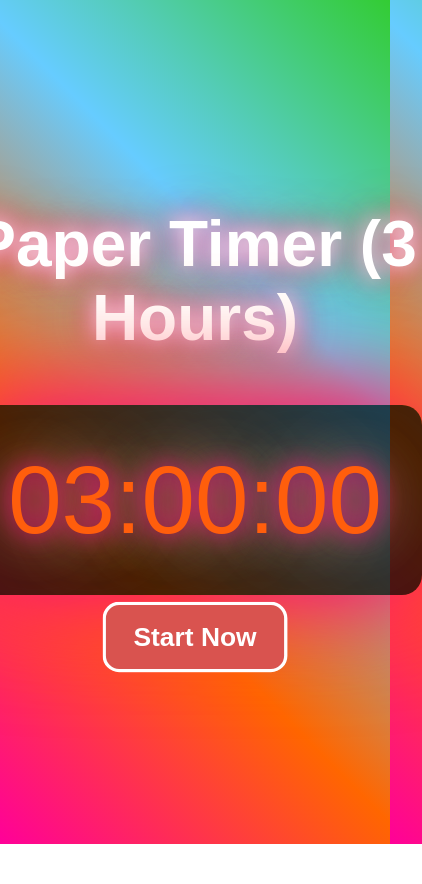
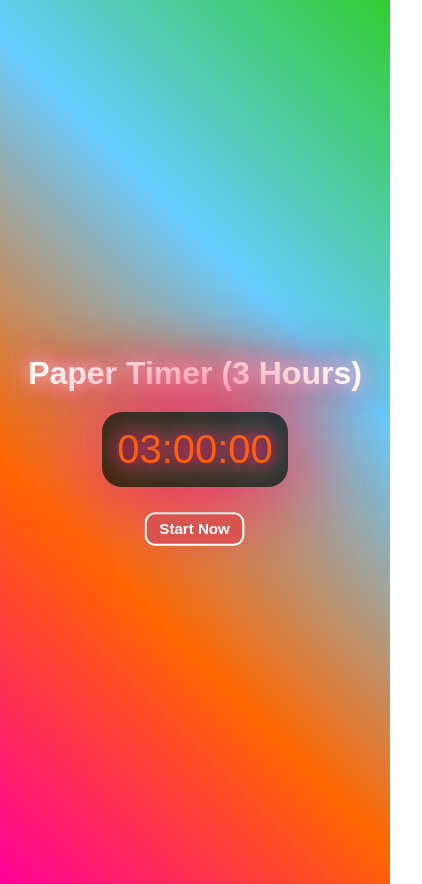
Before and after one commit to naveensssxx/------------, a plain HTML site: page index.html in a window 390 px wide. Shown: the whole page, 422 px wide, since content can reach past the window. Before the commit the page ends 844 px from the top, so only its background shows below. Drawn offline with Linux system fonts and the light colour scheme.

Commit message:
Update index.html

```diff
--- a/index.html
+++ b/index.html
@@ -5,55 +5,61 @@
   <meta name="viewport" content="width=device-width, initial-scale=1.0">
   <title>Paper Timer (3 Hours)</title>
   <style>
+    /* Base Styles */
     body {
       font-family: Arial, sans-serif;
       text-align: center;
       background: linear-gradient(45deg, #ff0099, #ff6600, #66ccff, #33cc33);
       color: white;
       animation: fadeIn 2s ease-in-out, backgroundColorAnimation 6s infinite alternate;
-      height: 100vh;
+      margin: 0;
+      min-height: 100vh;
       display: flex;
       justify-content: center;
       align-items: center;
-      margin: 0;
       overflow: hidden;
+      padding: 20px;
+    }
+    .container {
+      max-width: 800px;
+      width: 100%;
     }
     h1 {
-      font-size: 4em;
+      font-size: 3rem;
       font-weight: bold;
-      margin-bottom: 30px;
+      margin-bottom: 20px;
       text-shadow: 0 0 20px #fff, 0 0 30px #ff0099, 0 0 50px #ff6600;
     }
     #timer {
-      font-size: 6em;
-      margin-top: 20px;
-      padding: 40px;
+      font-size: 4rem;
+      padding: 20px;
       border-radius: 20px;
       background: rgba(0, 0, 0, 0.7);
       display: inline-block;
       animation: colorChange 3s infinite alternate, glowEffect 1s infinite alternate;
-      text-shadow: 0 0 25px #ff0099, 0 0 50px #ff6600, 0 0 70px #66ccff;
+      text-shadow: 0 0 15px #ff0099, 0 0 30px #ff6600, 0 0 40px #66ccff;
       transition: all 0.3s ease-in-out;
+      margin-bottom: 20px;
     }
     #timer:hover {
-      transform: scale(1.1);
+      transform: scale(1.05);
     }
     button {
-      padding: 15px 25px;
-      font-size: 1.5em;
+      padding: 10px 20px;
+      font-size: 1.2rem;
       margin: 10px;
       cursor: pointer;
       transition: background-color 0.3s ease, transform 0.2s ease, box-shadow 0.3s ease;
-      border: 3px solid #fff;
-      border-radius: 15px;
+      border: 2px solid #fff;
+      border-radius: 10px;
       background-color: transparent;
       color: white;
       font-weight: bold;
     }
     button:hover {
       background-color: #333;
-      transform: scale(1.1);
-      box-shadow: 0 0 15px #ff0099, 0 0 25px #ff6600;
+      transform: scale(1.05);
+      box-shadow: 0 0 10px #ff0099, 0 0 20px #ff6600;
     }
     #startBtn {
       display: inline-block;
@@ -69,7 +75,7 @@
         background-color: #5cb85c;
       }
       100% {
-        transform: scale(1.1);
+        transform: scale(1.05);
         background-color: #d9534f;
       }
     }
@@ -92,10 +98,38 @@
       50% { color: #ff6600; }
       100% { color: #66ccff; }
     }
+    /* Responsive adjustments */
+    @media (max-width: 768px) {
+      h1 {
+        font-size: 2.5rem;
+      }
+      #timer {
+        font-size: 3rem;
+        padding: 15px;
+      }
+      button {
+        font-size: 1rem;
+        padding: 8px 16px;
+        margin: 8px;
+      }
+    }
+    @media (max-width: 480px) {
+      h1 {
+        font-size: 2rem;
+      }
+      #timer {
+        font-size: 2.5rem;
+      }
+      button {
+        font-size: 0.9rem;
+        padding: 6px 12px;
+        margin: 6px;
+      }
+    }
   </style>
 </head>
 <body>
-  <div>
+  <div class="container">
     <h1>Paper Timer (3 Hours)</h1>
     <div id="timer">03:00:00</div>
     <div>
@@ -120,24 +154,16 @@
     let isPaused = false;
 
     function startTimer() {
-      // Start background music
       music.currentTime = 0;
       music.play().catch(error => console.log("Autoplay blocked: ", error));
-
-      // Show Stop and Pause buttons; hide Start button
       startBtn.style.display = "none";
       stopBtn.style.display = "inline-block";
       pauseBtn.style.display = "inline-block";
-
-      // Announce start (Google TTS)
       speakText("The paper has started!");
-
-      // Start timer
       interval = setInterval(updateTimer, 1000);
     }
 
     function stopTimer() {
-      // Clear timer and refresh page to reset everything
       clearInterval(interval);
       window.location.reload();
     }
@@ -159,26 +185,20 @@
       let hours = Math.floor(time / 3600);
       let minutes = Math.floor((time % 3600) / 60);
       let seconds = time % 60;
-
       document.getElementById('timer').innerText =
         (hours < 10 ? "0" : "") + hours + ":" +
         (minutes < 10 ? "0" : "") + minutes + ":" +
         (seconds < 10 ? "0" : "") + seconds;
 
-      // When 2 hours remain
       if (time === 2 * 60 * 60) {
         document.getElementById('twoHourSound').play();
         speakText("The time is now two hours remaining!");
         music.volume = 0.3;
       }
-
-      // When 1 hour remains
       if (time === 1 * 60 * 60) {
         document.getElementById('oneHourSound').play();
         speakText("The time is now one hour remaining!");
       }
-
-      // Timer ends
       if (time <= 0) {
         clearInterval(interval);
         document.getElementById('endBell').play();
@@ -186,15 +206,10 @@
         music.volume = 1;
         music.pause();
         music.currentTime = 0;
-
-        // Refresh page after 3 seconds to reset
-        setTimeout(() => {
-          window.location.reload();
-        }, 3000);
+        setTimeout(() => window.location.reload(), 3000);
       }
     }
 
-    // Google Text-to-Speech function
     function speakText(text) {
       const utterance = new SpeechSynthesisUtterance(text);
       utterance.lang = "en-US";
```
